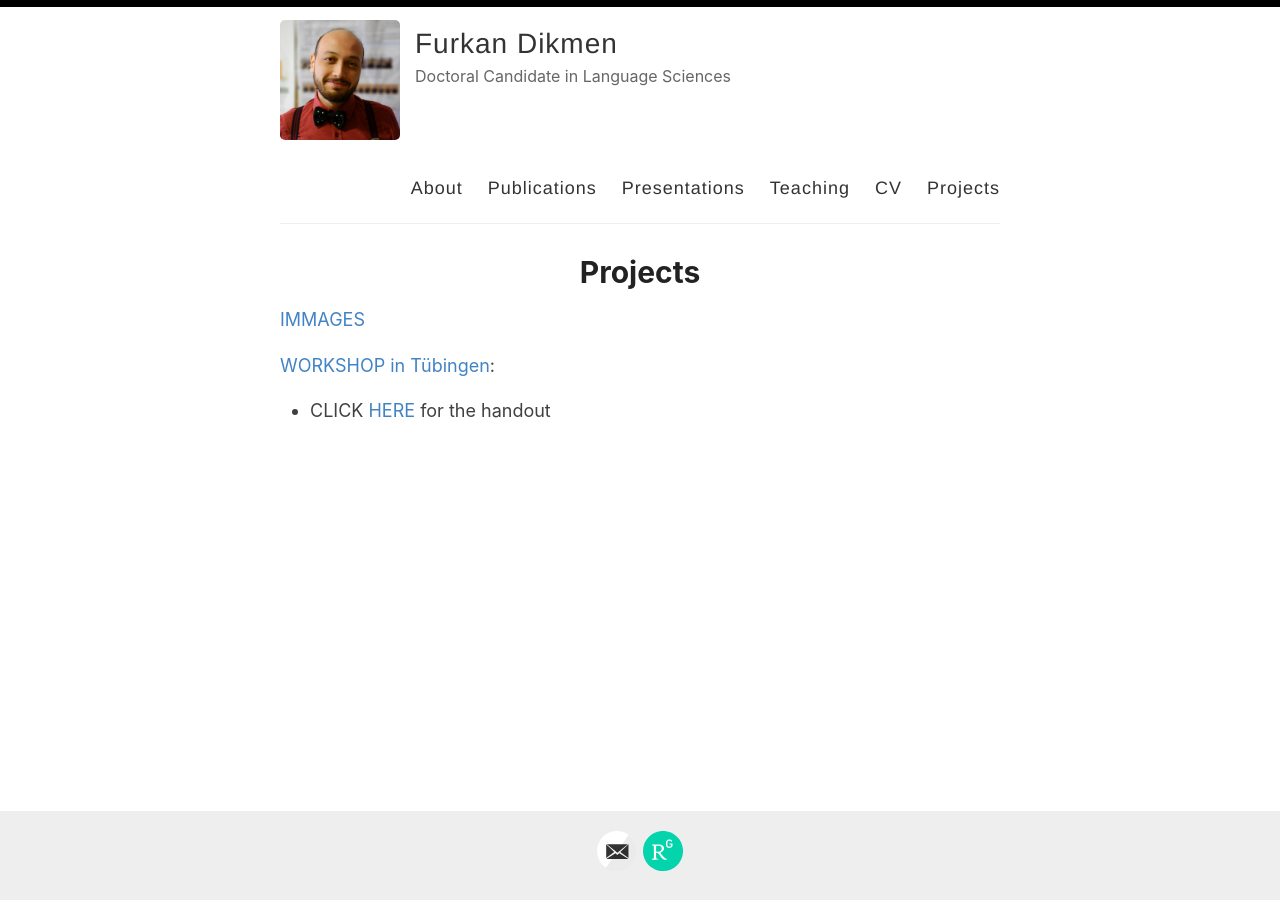
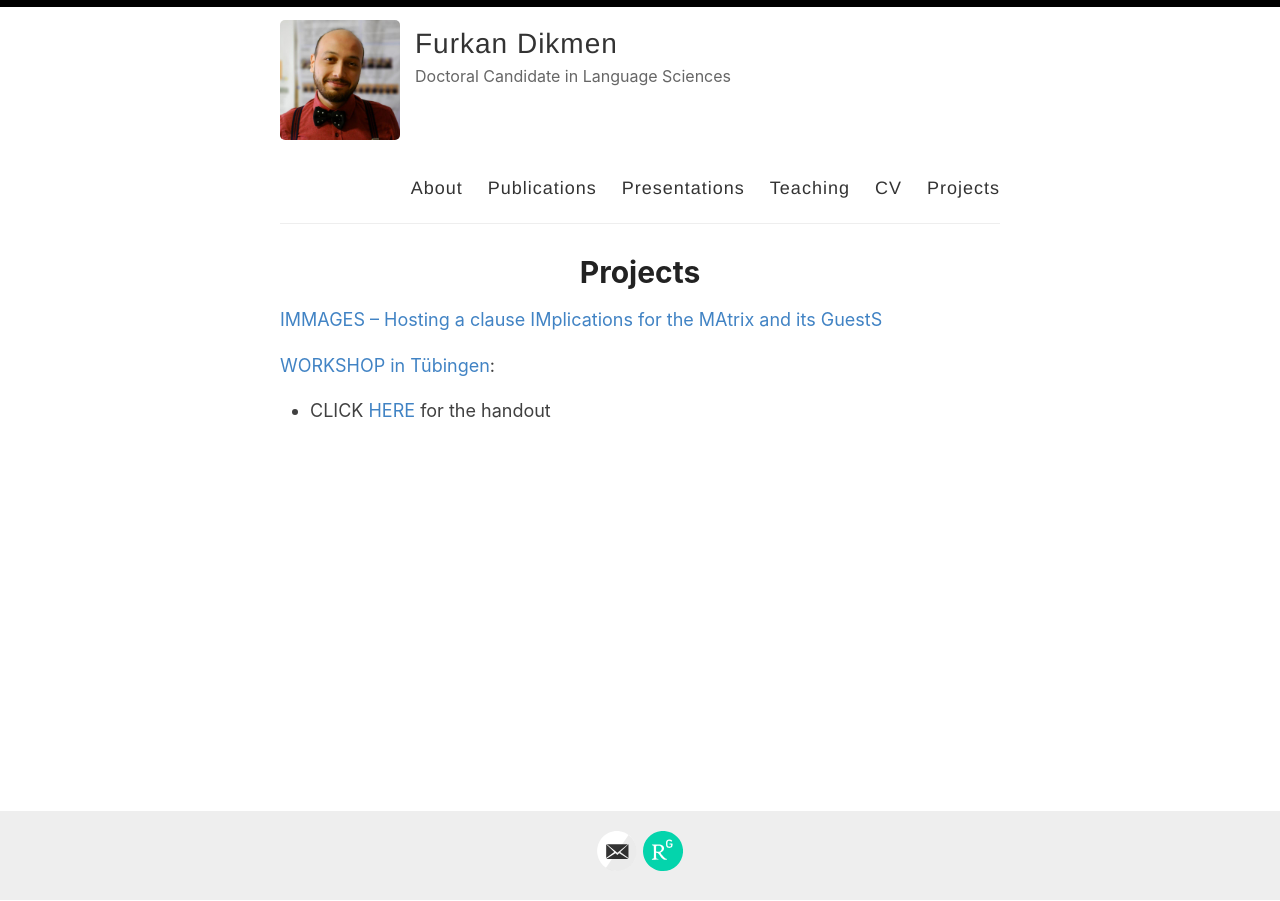
Before and after one commit to furkandikmen/furkandikmen.github.io, a Jekyll site: the page built from _pages/projects.md, in a window 1280 px wide. Built offline with Jekyll 4.4.1, drawn with Linux system fonts in a browser that asks for light colours.

Commit message:
Update projects.md

```diff
--- a/_pages/projects.md
+++ b/_pages/projects.md
@@ -5,7 +5,7 @@ permalink: /projects/
 ---
 
 
-[IMMAGES](https://immages.hypotheses.org/){:target="_blank" rel="noopener noreferrer"}
+[IMMAGES – Hosting a clause IMplications for the MAtrix and its GuestS](https://immages.hypotheses.org/){:target="_blank" rel="noopener noreferrer"}
 
 [WORKSHOP in Tübingen](https://immages.hypotheses.org/1013){:target="_blank" rel="noopener noreferrer"}:
 
```
